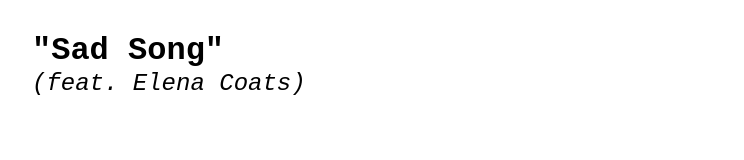
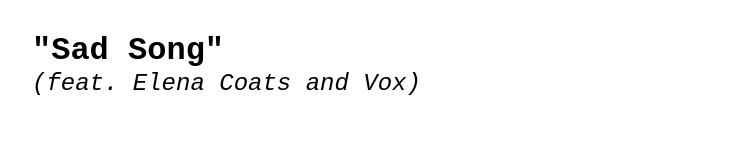
Before and after one commit to roberthysa/nauka-gita, a plain HTML site: page index.html in a window 1280 px wide. Shown: the top 160 px of the page, without its empty margins (58-802 px from the left). Drawn offline with Linux system fonts and the light colour scheme.

Commit message:
Update index.html

```diff
--- a/index.html
+++ b/index.html
@@ -11,7 +11,7 @@
 			<div class="title-element">
 				"Sad Song"
 				<div class="subtitle-element">
-				(feat. Elena Coats)
+				(feat. Elena Coats and Vox)
 				</div>
 			</div>
 		</div>
```
